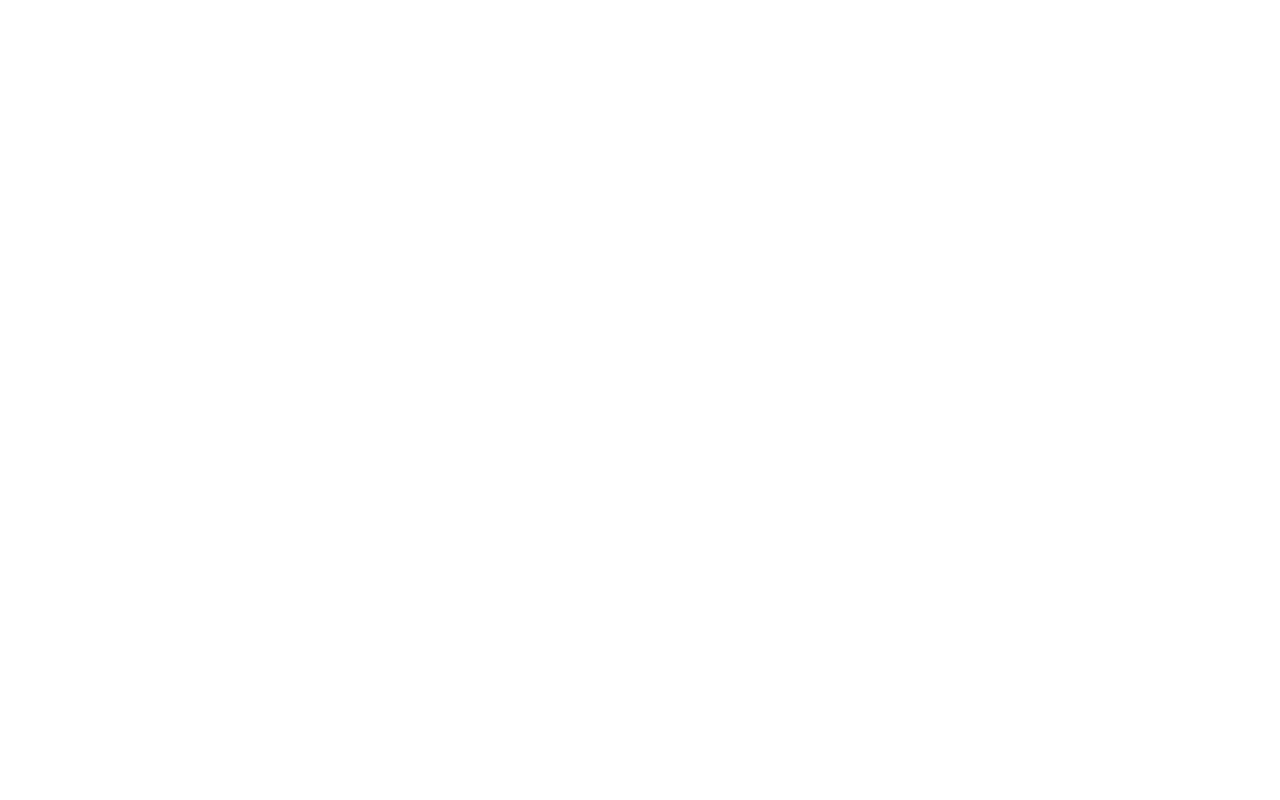
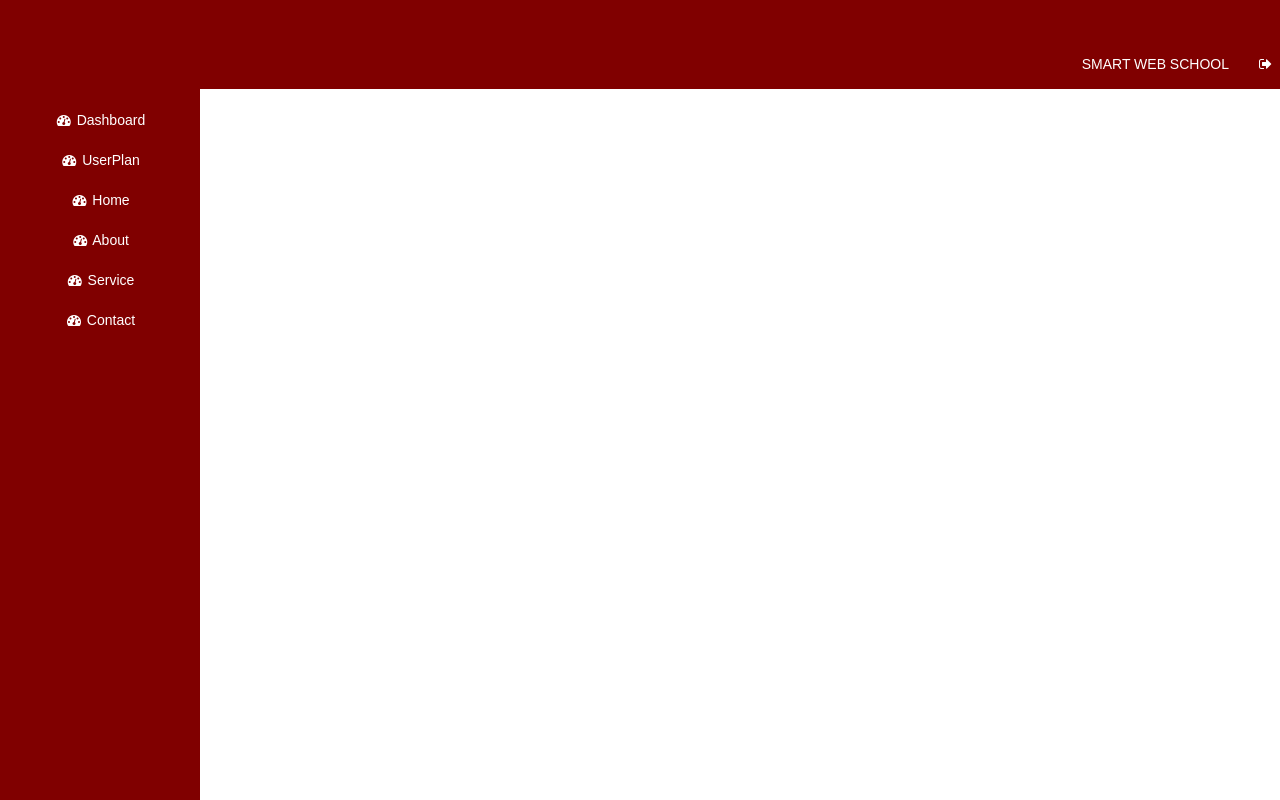
Before and after one commit to santoshMathologic/SMARTSCHOOL_SUBLIME, a website: page public/index.html in a window 1280 px wide. Drawn offline with Linux system fonts and the light colour scheme.

Commit message:
header side bar added

```diff
--- a/public/index.html
+++ b/public/index.html
@@ -26,6 +26,7 @@
     <script src="javascripts/sidebar.js"></script>
     <link rel="stylesheet" href="stylesheets/main.css">
     <link rel="stylesheet" href="stylesheets/sidebar.css">
+    <link rel="stylesheet" href="stylesheets/header.css">
 
 <head>
 	<body>
--- a/public/ng/app.js
+++ b/public/ng/app.js
@@ -45,7 +45,7 @@ angular.module("smartWebApp",[
               name:'smartWebApp',
               files:[
                     'ng/directives/home/home.js',
-                     'ng/directives/dashboard/sidebar/sidebar.js'
+
               ]
             });
           }
@@ -59,13 +59,15 @@ angular.module("smartWebApp",[
             return $ocLazyLoad.load({
               name:'smartWebApp',
               files:[
-              'ng/directives/dashboard/dashboard.js'
+              'ng/directives/dashboard/dashboard.js',
+              'ng/directives/dashboard/sidebar/sidebar.js',
+              'ng/directives/dashboard/header/header.js'
               ]
             });
           }
         }
       })
-      .state('home.userPlan',{
+      .state('home.dashboard.userPlan',{
         url:'/plan',
         templateUrl:'ng/directives/dashboard/userPlan/userPlan.directive.html',
         resolve: {
--- a/public/ng/directives/dashboard/dashboard.tmpl.html
+++ b/public/ng/directives/dashboard/dashboard.tmpl.html
@@ -1,5 +1,6 @@
 		<div>
 
-		 <sidebar></sidebar>
+		 <!--<sidebar></sidebar> !-->
+		 <header></header>
 		 <div ui-view></div>
 		</div>
--- /dev/null
+++ b/public/ng/directives/dashboard/header/header.js
@@ -0,0 +1,13 @@
+angular.module('smartWebApp')
+    .directive('header', ['$compile', function($compile) {
+        return {
+            restrict: 'E',
+            templateUrl: 'ng/directives/dashboard/header/header.tmpl.html',
+            controller: function($scope, $state, $http, $log, $q, $timeout, $window) {
+            	console.log("Inside header");
+
+
+            }
+
+        };
+    }]);
--- /dev/null
+++ b/public/ng/directives/dashboard/header/header.tmpl.html
@@ -0,0 +1,18 @@
+<div class="row">
+    <div class="col-lg-12">
+        <div class="fixedheader">
+            <div class="row">
+                <div class="col-lg-12">
+                    <ul class="nav navbar-nav navbar-right">
+                        <li><a href="#" style="background:none;color:white"> SMART WEB SCHOOL</a></li>
+                        <li><a ui-sref="login" style="background:none;color:white"><i class="fa fa-sign-out" aria-hidden="true"></i></a></li>
+                    </ul>
+                </div>
+
+            </div>
+
+            <sidebar></sidebar>
+        </div>
+
+    </div>
+</div>
--- a/public/ng/directives/dashboard/sidebar/sidebar.tmpl.html
+++ b/public/ng/directives/dashboard/sidebar/sidebar.tmpl.html
@@ -1,12 +1,15 @@
 	<nav>
-	<a href="#" class="nav-toggle-btn">dsadas</a>
+
+	<!--<a href="#" class="nav-toggle-btn">dsadas</a>!-->
 
 
 	<ul>
-	<li><a href ="#">Home</a></li>
-	<li><a href ="#">About</a></li>
-	<li><a href ="#">Service</a></li>
-	<li><a href ="#">Contact</a></li>
+	<li><a href="#"><i class="fa fa-tachometer fa-fw" aria-hidden="true"></i> Dashboard</a></li>
+	<li><a ui-sref="home.dashboard.userPlan"><i class="fa fa-tachometer fa-fw" aria-hidden="true"></i> UserPlan</a></li>
+	<li><a ui-sref="#"><i class="fa fa-tachometer fa-fw" aria-hidden="true"></i> Home</a></li>
+	<li><a ui-sref="#"><i class="fa fa-tachometer fa-fw" aria-hidden="true"></i> About</a></li>
+	<li><a ui-sref="#"><i class="fa fa-tachometer fa-fw" aria-hidden="true"></i> Service</a></li>
+	<li><a ui-sref="#"><i class="fa fa-tachometer fa-fw" aria-hidden="true"></i> Contact</a></li>
 
 
 	</ul>
--- /dev/null
+++ b/public/styleSheets/header.css
@@ -0,0 +1,19 @@
+.fixedheader {
+	position: fixed;
+    top: 0px;
+    left: 0px;
+    width: 100%;
+    color: #ffffff;
+    background: maroon;
+    padding: 39px 8px 0px 1px;
+}
+.fixedfooter {
+	position:fixed;
+	bottom:0px;
+	left:0px;
+	width:100%;
+	color:#CCC;
+	background:#333;
+	border:1px solid #CCC;
+	padding:8px;
+}
--- a/public/styleSheets/sidebar.css
+++ b/public/styleSheets/sidebar.css
@@ -3,25 +3,46 @@ nav{
 	z-index: 1000;
 	top:0;
 	bottom:0;
+	left: 0;
 	width:200px;
-	background-color: #036;
-	transform:translate3d(-200px,0,0);
-	transition:transform(0.4s ease);
+	background-color:#800000;
+	-webkit-transition: all 0.5s ease;
+    -moz-transition: all 0.5s ease;
+    -o-transition: all 0.5s ease;
+    transition: all 0.5s ease;
 
 
 }
 nav ul {
 	list-style: none;
 	margin-top:100px;
+	text-indent: 0px;
+    line-height: 20px;
 
 }
 nav ul li a {
-text-decoration: none;
+text-decoration: none!important;
 display: block;
 text-align: center;
 color:#fff;
 padding: 10px 0;
 }
+
+
+nav li a:active,
+nav li a:focus {
+    text-decoration: none;
+    color: #fff;
+    background: rgba(255,255,255,0.2);
+}
+
+
+nav li a:hover {
+    text-decoration: none;
+    color: #fff;
+    background: rgba(255,255,255,0.2);
+}
+
 
 
 .nav-toggle-btn {
@@ -60,11 +81,11 @@ padding: 10px 0;
 	transform:translate3d(0,0,0);
 }
 .active-nav .content{
-	transform:translate3d(200px,0,0);
+	transform:translate3d(350px,0,0);
 }
 
 .content{
-	padding-top: 300px;
+	padding: 0px 0px 0px 0px;
 	height: 2000px;
 	background-color: #ccf;
 	transition: transform 0.4s ease;
```
